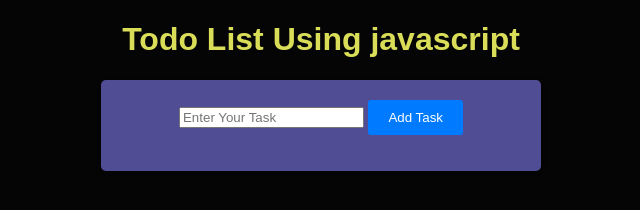
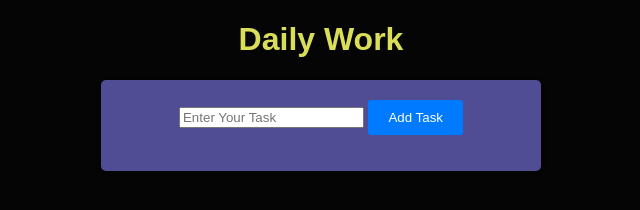
Before and after one commit to akshayrakhunde01/dailywork, a plain HTML site: page index.html in a window 1280 px wide. Shown: the whole page, without its empty margins (319-959 px from the left). Drawn offline with Linux system fonts and the light colour scheme.

Commit message:
Updated index.html

```diff
--- a/index.html
+++ b/index.html
@@ -3,11 +3,11 @@
 <head>
     <meta charset="UTF-8">
     <meta name="viewport" content="width=device-width, initial-scale=1.0">
-    <title>Todo List</title>
+    <title>Daily Work</title>
     <link rel="stylesheet" type="text/css" href="style.css">
 </head>
 <body>
-    <h1>Todo List Using javascript</h1>
+    <h1>Daily Work</h1>
     <div>
         <input placeholder="Enter Your Task" />
         <button>Add Task</button>
```
